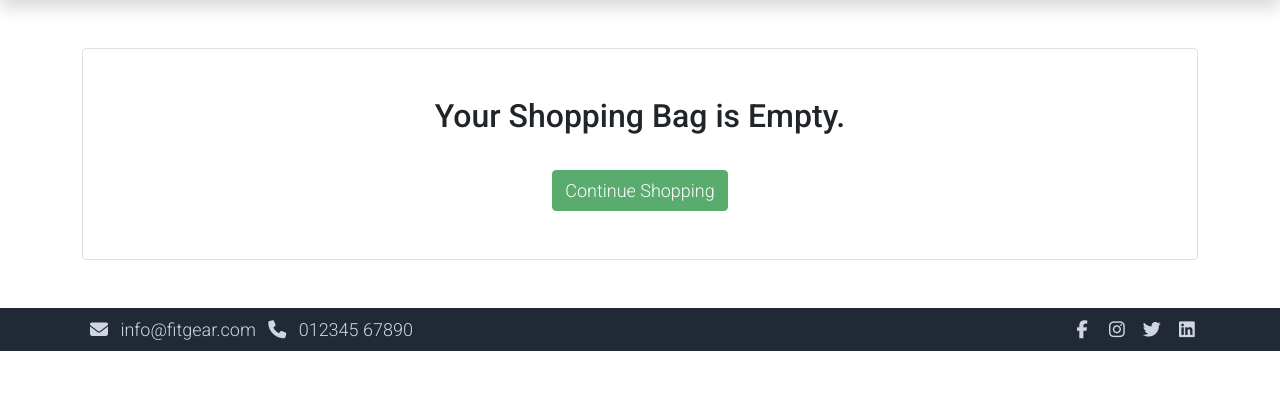
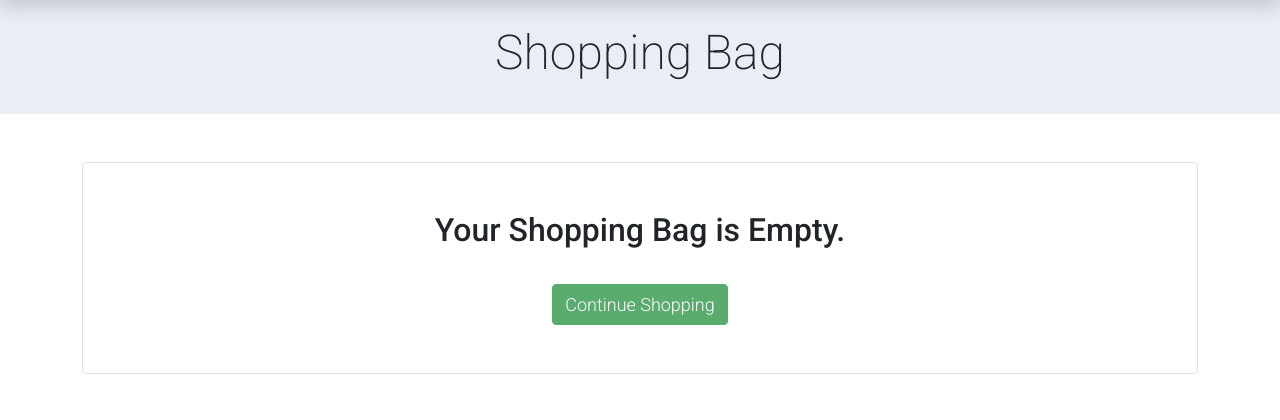
Before and after one commit to kerekmarci/fit-gear, a Django app: page /bag/ in a window 1280 px wide. Shown: the part 98-518 px from the top of the page. Run offline with Django 3.2, Linux system fonts and the light colour scheme; data comes from the database, SQL or seed files in the repository; both versions use the stored data as it was after the commit; some libraries are stand-ins or nearby versions.

Commit message:
Title added to shopping bag page

```diff
--- a/templates/store/bag.html
+++ b/templates/store/bag.html
@@ -2,6 +2,14 @@
 {% load static %}
 
 {% block content %}
+
+<!-- ========================= TITLE ========================= -->
+<section class="container-fluid bg-light py-4 d-none d-lg-block">
+    <div class="col-md-6 m-auto text-center">
+        <h1 class="h1 mb-2">Shopping Bag</h1>
+    </div>
+</section>
+<!-- ========================= END TITLE ========================= -->
 
 <section class="section-content padding-y bg">
     <div class="container">
```
Also changed, not shown: db.sqlite3.
